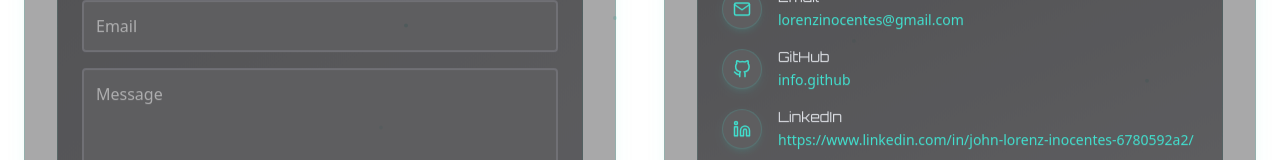
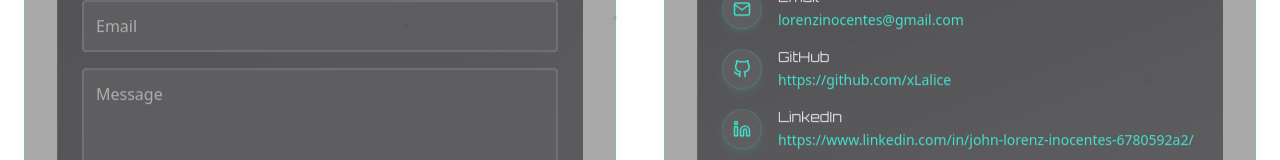
Before and after one commit to xLalice/portfolio, a React (Vite) app: page / in a window 1280 px wide. Shown: the part 5028-5188 px from the top of the page. Built offline with nearby package versions, Linux system fonts and the light colour scheme.

Commit message:
fix: update GitHub link display in Contact section

```diff
--- a/src/sections/Contact.tsx
+++ b/src/sections/Contact.tsx
@@ -308,7 +308,7 @@ export const Contact: React.FC = () => {
                       className="text-teal-400 hover:text-teal-300 transition-colors duration-200 text-sm"
                       whileHover={{ scale: 1.05, color: "#5eead4" }}
                     >
-                      info.github
+                      {info.github}
                     </motion.a>
                   </div>
                 </motion.div>
```
